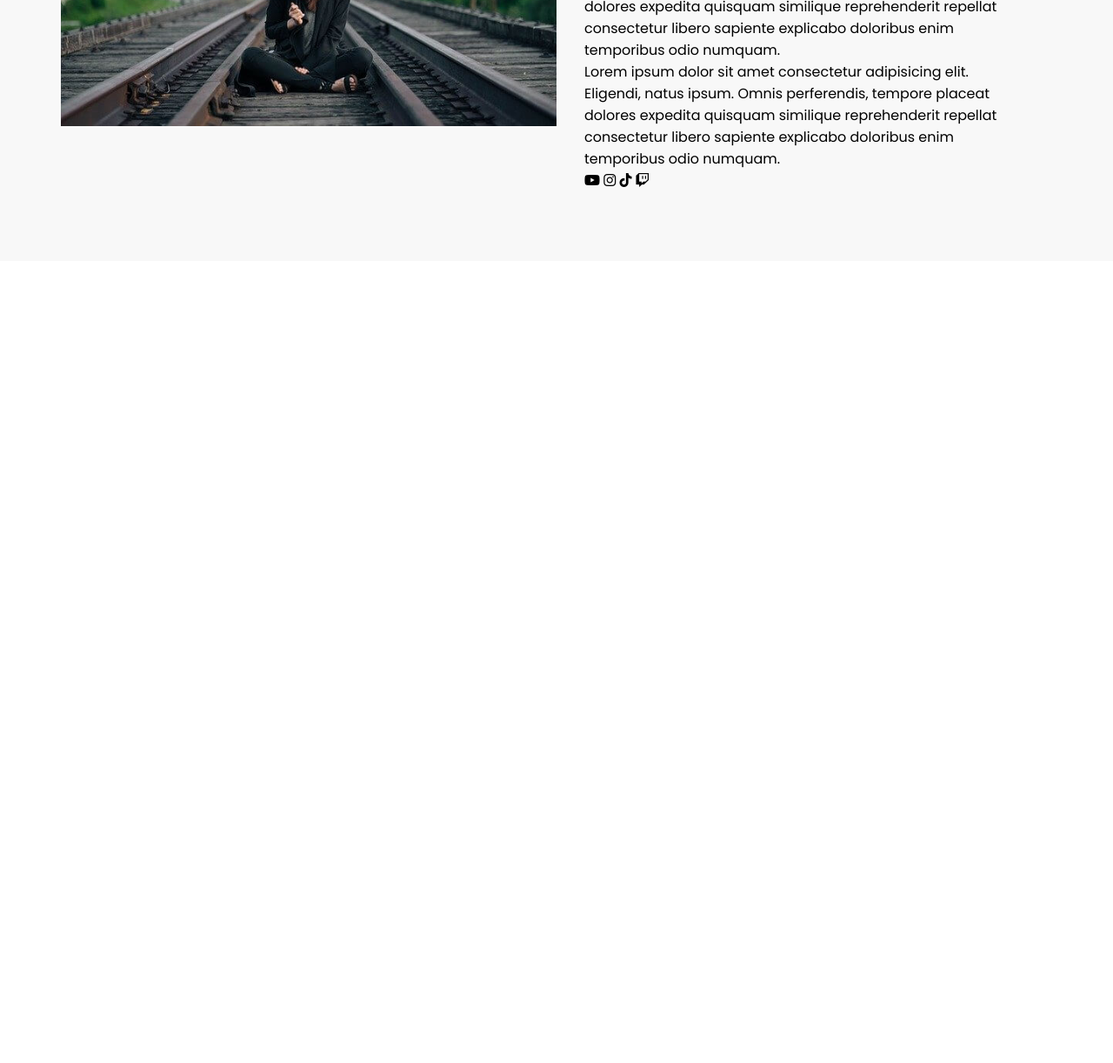
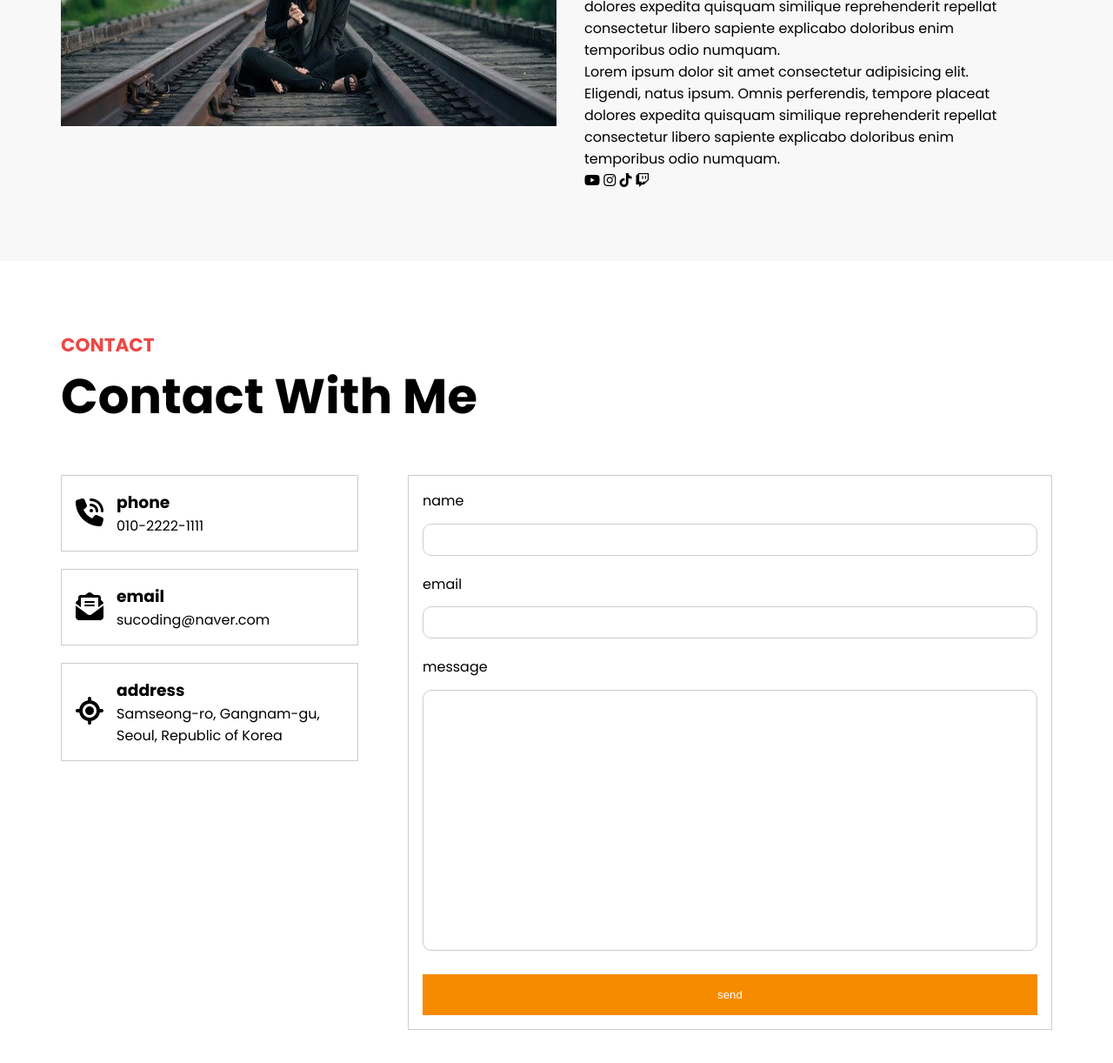
Before and after one commit to color7921/practice-html, a plain HTML site: page static/index.html in a window 1280 px wide. Shown: the part 2080-3302 px from the top of the page at 87% size. Before the commit the page ends 2380 px from the top, so only its background shows below. Drawn offline with Linux system fonts and the light colour scheme.

Commit message:
html, css에 내용 추가
css에 테이블 추가 및 수정

```diff
--- a/static/css/styles.css
+++ b/static/css/styles.css
@@ -142,6 +142,84 @@ main button.download {
     }
   }
 
+  section.contact .contact-me::after {
+    content: "";
+    display: block;
+    clear: both;
+  }
+  section.contact .contact-me .left {
+    width: 30%;
+    float: left;
+  }
+  section.contact .contact-me .right {
+    float: left;
+    width: 65%;
+    margin-left: 5%;
+  }
+  section.contact .contact-me .left .card {
+    border: 1px solid #ccc;
+    padding: 1rem;
+    display: flex;
+    align-items: center;
+    margin-bottom: 1.25rem;
+  }
+  section.contact .contact-me .left .card .icon i {
+    font-size: 2rem;
+    margin-right: 15px;
+  }
+  section.contact .contact-me .right {
+    float: left;
+    width: 65%;
+    margin-left: 5%;
+    margin-bottom: 2rem;
+    border: 1px solid #ccc;
+    padding: 1rem;
+  }
+  /* form-group 사이 간격 지정 */
+  section.contact .contact-me .right .form-group {
+    margin-bottom: 1.25rem;
+  }
+  /* label 태그가 인라인 성격이어서 외부 여백을 적용하기 위해 block으로 변경 */
+  section.contact .contact-me .right .form-group label {
+    display: block;
+    margin-bottom: 0.85rem;
+  }
+  /* input 요소 꾸미기 */
+  section.contact .contact-me .right .form-group input {
+    padding: 0.625rem;
+    width: 100%;
+    outline: none;
+    border: 1px solid #ccc;
+    border-radius: 10px;
+  }
+  /* :focus 가상 클래스 선택자로 입력 요소에 커서가 활성화되면 파란색 테두리와 그림자 효과 추가 */
+  section.contact .contact-me .right .form-group input:focus {
+    border: 1px solid #719ece;
+    box-shadow: 0 0 10px #719ece;
+  }
+  /* textarea 요소 꾸미기 */
+  section.contact .contact-me .right .form-group textarea {
+    height: 300px;
+    width: 100%;
+    resize: none;
+    border: 1px solid #ccc;
+    border-radius: 10px;
+  }
+  /* textarea 요소에 커서 활성화가 되면 파란색 테두리와 그림자 효과 추가 */
+  section.contact .contact-me .right .form-group textarea:focus {
+    outline: none;
+    border: 1px solid #719ece;
+    box-shadow: 0 0 10px #719ece;
+  }
+  /* 버튼 요소 꾸미기 */
+  section.contact .contact-me .right button {
+    width: 100%;
+    padding: 1rem;
+    background-color: #f78b00;
+    border: none;
+    color: white;
+  }
+
   section {
     font-family: "Poppins", sans-serif;
     padding: 5rem 0;
@@ -155,6 +233,7 @@ main button.download {
     section .title h4 {
         font-size: 1.35rem;
         color: #ed4848;
+        position: relative;
       }
       section .title h2 {
         font-size: 3.5rem;
--- a/static/index.html
+++ b/static/index.html
@@ -46,7 +46,7 @@
             sed? Odio quis alias pariatur, earum quia ipsum, suscipit quasi ipsam
             nobis assumenda quas nesciunt illum fuga rerum velit magni harum?
           </p>
-          <button class="download">DOWNLOAD CV</button>
+          <button class="download">DOWNLOAD</button>
           <button class="mouse">
             <i class="fa-solid fa-computer-mouse"></i>
           </button>
@@ -103,5 +103,62 @@
           </div>
         </div>
       </section>
+       <!-- Contact With Me -->
+    <section class="contact">
+      <div class="container">
+        <div class="title">
+          <h4>CONTACT</h4>
+          <h2>Contact With Me</h2>
+        </div>
+        <div class="contact-me">
+          <div class="left">
+            <div class="card">
+              <div class="icon">
+                <i class="fa-solid fa-phone-volume"></i>
+              </div>
+              <div class="info-text">
+                <h3>phone</h3>
+                <p>010-2222-1111</p>
+              </div>
+            </div>
+            <div class="card">
+              <div class="icon">
+                <i class="fa-solid fa-envelope-open-text"></i>
+              </div>
+              <div class="info-text">
+                <h3>email</h3>
+                <p>sucoding@naver.com</p>
+              </div>
+            </div>
+            <div class="card">
+              <div class="icon">
+                <i class="fa-solid fa-location-crosshairs"></i>
+              </div>
+              <div class="info-text">
+                <h3>address</h3>
+                <p>Samseong-ro, Gangnam-gu, Seoul, Republic of Korea</p>
+              </div>
+            </div>
+          </div>
+          <div class="right">
+            <form action="#">
+              <div class="form-group">
+                <label for="name">name</label>
+                <input type="text" id="name" />
+              </div>
+              <div class="form-group">
+                <label for="email">email</label>
+                <input type="text" id="email" />
+              </div>
+              <div class="form-group">
+                <label for="msg">message</label>
+                <textarea id="msg"></textarea>
+              </div>
+              <button>send</button>
+            </form>
+          </div>
+        </div>
+      </div>
+    </section>
 </body>
 </html>
```
